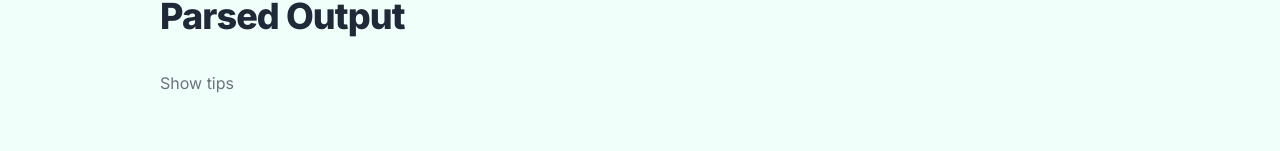
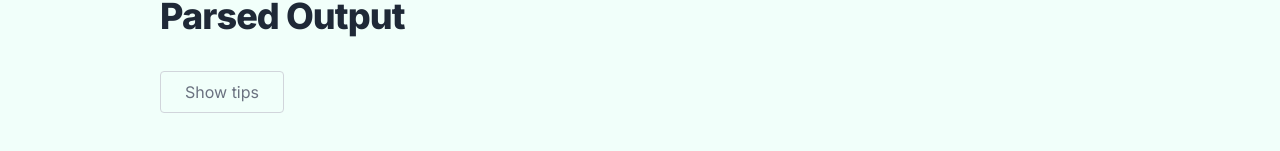
Before and after one commit to kyleholgate/parse-hog-next, a Next.js app: page /hl7/parser in a window 1280 px wide. Shown: the part 561-712 px from the top of the page. Built offline with nearby package versions, Linux system fonts and the light colour scheme.

Commit message:
show tips

```diff
--- a/app/components/forms/HL7ParserForm.tsx
+++ b/app/components/forms/HL7ParserForm.tsx
@@ -2,8 +2,7 @@
 
 
 import React, { useState, useEffect } from 'react';
-import { MdInfoOutline } from 'react-icons/md';
-import { BsQuestionCircle } from 'react-icons/bs';
+import { MdInfoOutline, MdExpandMore, MdContentCopy } from 'react-icons/md';
 import HL7Message from '../../models/HL7Message';
 import SegmentContainer from '../hl7/SegmentContainer';
 import Heading from '@/app/components/ui/Heading';
@@ -14,6 +13,11 @@ const HL7Parser = () => {
   // change to signals
   const [text, setText] = useState('');
   const [outputs, setOutputs] = useState([]);
+  const [isTipsVisible, setIsTipsVisible] = useState(false);
+
+  const toggleTips = () => {
+    setIsTipsVisible(!isTipsVisible);
+  };
 
   const handleTextChange = (event) => {
     setText(event.target.value);
@@ -56,7 +60,15 @@ const HL7Parser = () => {
             Parsed Output
           </>
         </Heading>
-        <span className='text-gray-500'>Show tips</span>
+        <button className='px-6 py-2 mb-2 text-gray-500 hover:bg-gray-100 border border-gray-300 rounded text-center' onClick={toggleTips}>Show tips</button>
+        <div className={`flex px-4 rounded transition-all duration-200 ease-in-out ${isTipsVisible ? 'py-2 max-h-screen' : 'py-0 max-h-0 border-none'} overflow-hidden bg-stone-100 border text-foreground`}>
+          <ul className='list-disc ps-4'>
+            <li><strong>Hover</strong> over any field to see its definition</li>
+            <li>Click on any field to <strong>copy it</strong></li>
+            <li>Click on the segment's <strong>expand icon</strong> <MdExpandMore class="inline" /> to see the full definition table</li>
+            <li>Click on the segment's <strong>copy icon</strong> <MdContentCopy class="inline" /> to copy the segment's raw value</li>
+          </ul>
+        </div>
         <div id='parsedOutput' className="w-full overflow-x-auto whitespace-pre-wrap ibm-plex-mono divide-y-2 text-lg">{outputs}</div>
       </div>
     </div >
```
